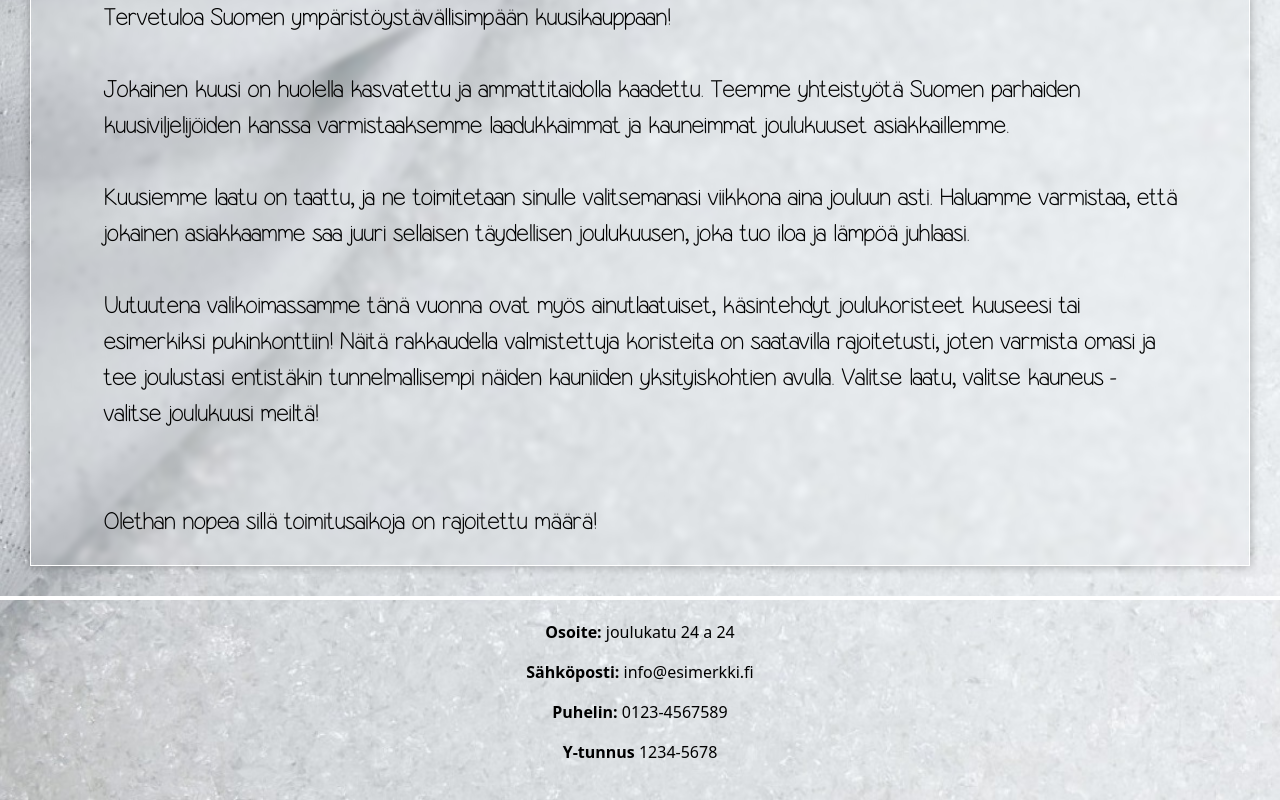
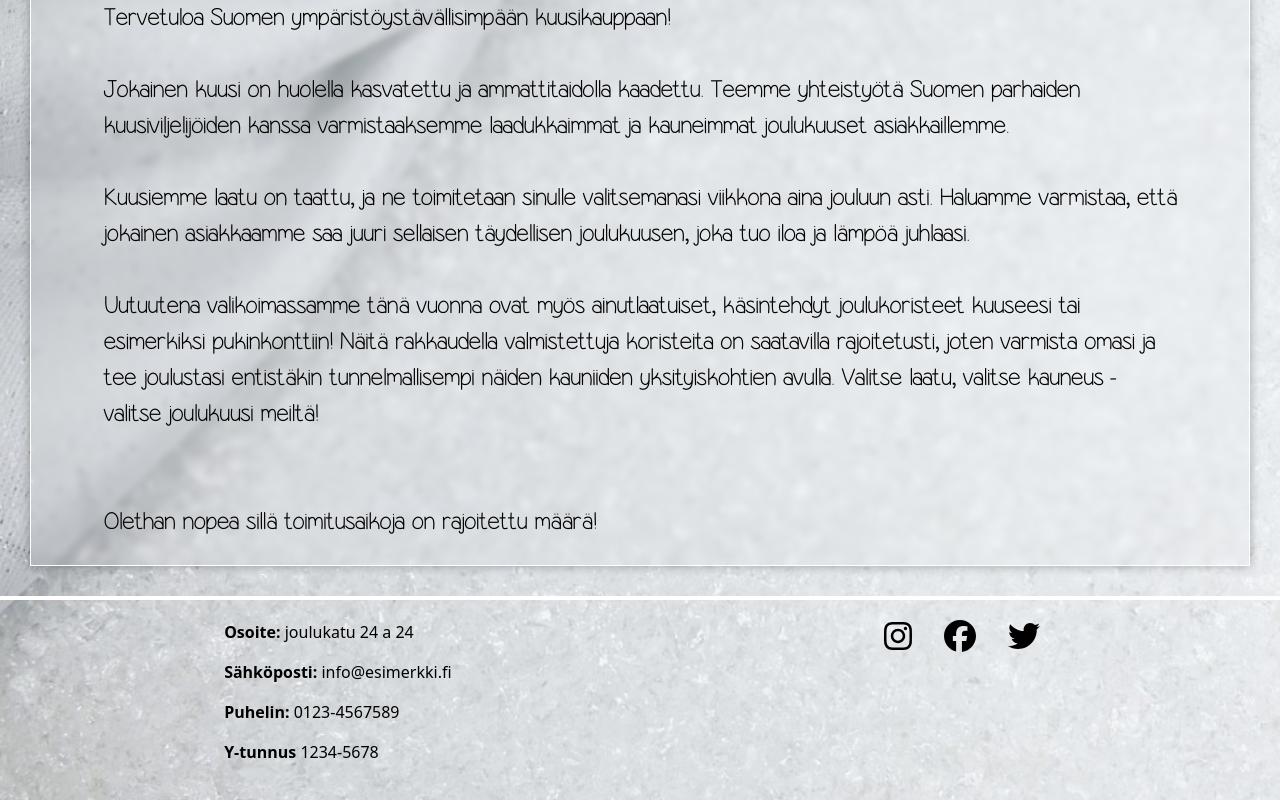
Before and after one commit to Verkkopalveluprojekti-Ryhma10/joulukuusikauppa, a React (Create React App) app: page / in a window 1280 px wide. Shown: the part 591-1391 px from the top of the page. Built offline with nearby package versions, Linux system fonts and the light colour scheme.

Commit message:
added fontawicons to footer + css

```diff
--- a/package.json
+++ b/package.json
@@ -4,6 +4,7 @@
   "private": true,
   "dependencies": {
     "@fortawesome/fontawesome-svg-core": "^6.4.2",
+    "@fortawesome/free-brands-svg-icons": "^6.5.1",
     "@fortawesome/free-solid-svg-icons": "^6.4.2",
     "@fortawesome/react-fontawesome": "^0.2.0",
     "@preact/signals-react": "^1.3.7",
--- a/src/components/common/Footer.js
+++ b/src/components/common/Footer.js
@@ -1,5 +1,8 @@
 import '../../styles/Footer.css'
 import React from 'react';
+import { FontAwesomeIcon } from '@fortawesome/react-fontawesome';
+import { faInstagram, faFacebook, faTwitter } from '@fortawesome/free-brands-svg-icons';
+import { Link } from 'react-router-dom';
 
 function Footer() {
     return (
@@ -10,6 +13,17 @@ function Footer() {
                 <p><strong>Puhelin:</strong> 0123-4567589</p>
                 <p><strong>Y-tunnus</strong> 1234-5678</p>
             </div>
+            <div className="footer-content">
+            <Link to="https://www.instagram.com">
+                <FontAwesomeIcon icon={faInstagram} className='icons' size='2x'/>
+            </Link>
+            <Link to="https://www.facebook.com">
+                <FontAwesomeIcon icon={faFacebook} className='icons' size='2x'/>
+            </Link>
+            <Link to="https://www.twitter.com">
+                <FontAwesomeIcon icon={faTwitter} className='icons' size='2x'/>
+            </Link>
+            </div>
         </footer>
     );
 }
--- a/src/styles/Footer.css
+++ b/src/styles/Footer.css
@@ -1,12 +1,28 @@
 .footer {
     background-size: cover;
     background-repeat: no-repeat;
+    display: flex;
+    flex-wrap: wrap;
+    justify-content: space-around;
     left: 0;
     bottom: 0;
     width: 100%;
     color: black;
-    text-align: center;
+    text-align: left;
     padding: 20px 0;
     font-size: 1em;
     border-top: 2px solid white;
 }
+
+.footer-content {
+    margin-left: 1rem;
+}
+
+.icons {
+    margin-right: 1em;
+    color: black;
+}
+
+.icons:hover {
+    color:white;
+}
```
Also changed, not shown: 1 other file (tests, documents, lock files or other folders).
